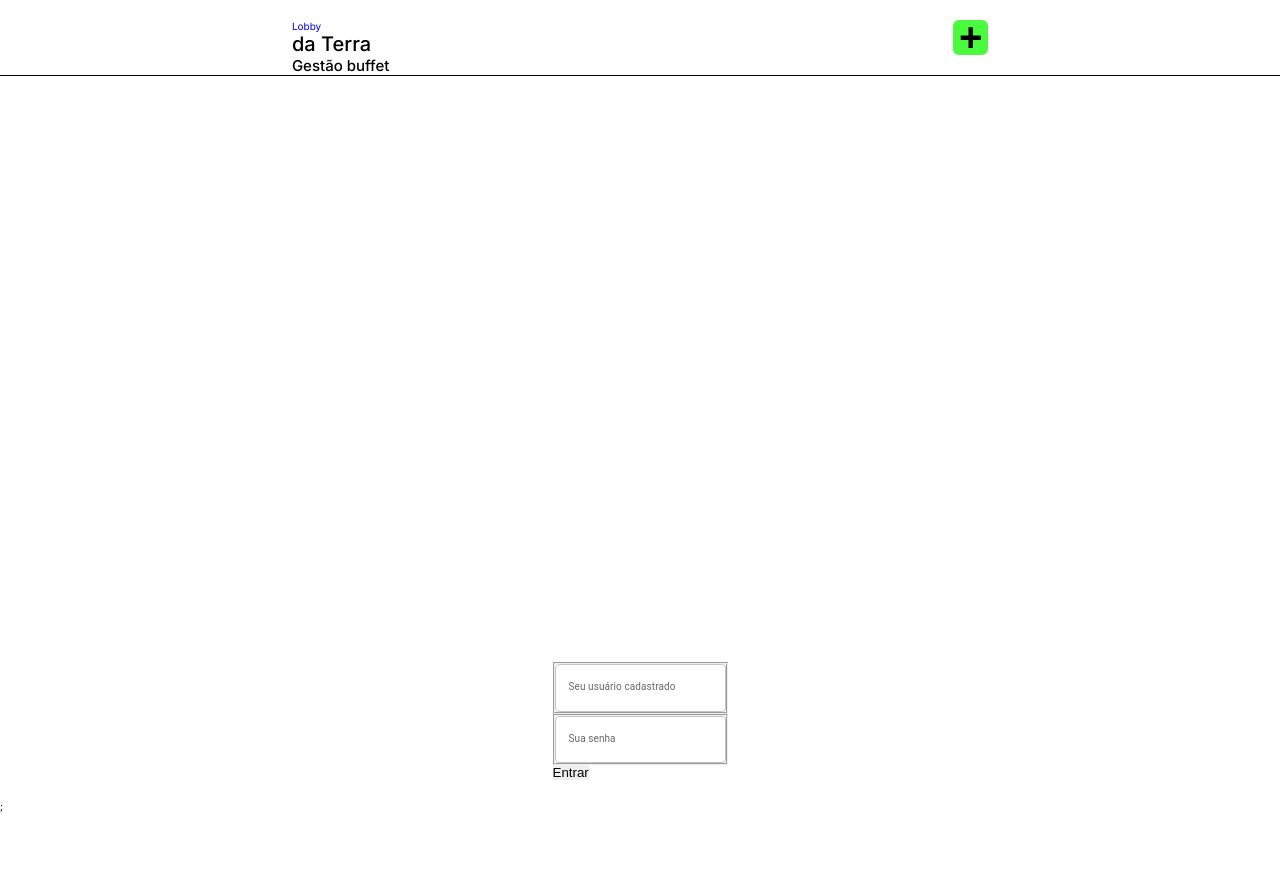
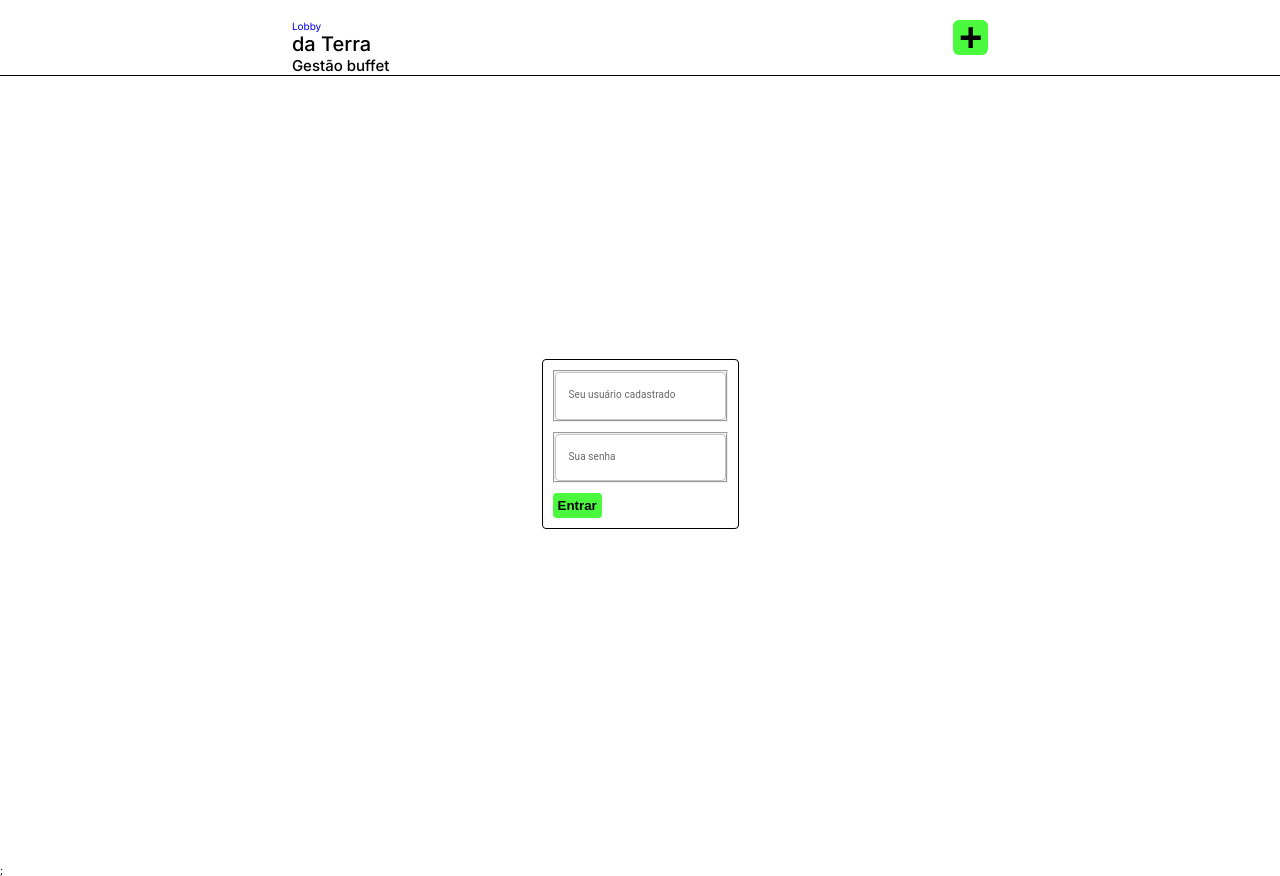
Before and after one commit to DreicLeal/buffetManagerFront, a Next.js app in the folder buffet_manager/: page / in a window 1280 px wide. Before the commit the page ends 812 px from the top, so only its background shows below. Built offline with nearby package versions, Linux system fonts and the light colour scheme.

Commit message:
style: login form

```diff
--- a/buffet_manager/src/components/login/loginForm.tsx
+++ b/buffet_manager/src/components/login/loginForm.tsx
@@ -3,6 +3,7 @@ import { IloginInput } from "@/interface";
 import { SubmitHandler, useForm } from "react-hook-form";
 import { Input } from "../Input";
 import { useUser } from "@/contexts/userContext";
+import styles from "./styles.module.scss";
 
 export const LoginForm = () => {
   const {
@@ -17,7 +18,8 @@ export const LoginForm = () => {
   };
 
   return (
-    <form onSubmit={handleSubmit(submit)}>
+    <form className={styles.loginForm} onSubmit={handleSubmit(submit)}>
+      <div className={styles.formContainer}>
         <Input
           label="Seu usuário cadastrado"
           type="text"
@@ -33,6 +35,7 @@ export const LoginForm = () => {
           error={errors.password}
         />
         <button type="submit">Entrar</button>
+      </div>
     </form>
   );
 };
--- /dev/null
+++ b/buffet_manager/src/components/login/styles.module.scss
@@ -0,0 +1,24 @@
+.loginForm {
+  height: 100vh;
+  display: flex;
+  flex-direction: column;
+  justify-content: center;
+  align-items: center;
+}
+
+.formContainer {
+  display: flex;
+  flex-direction: column;
+  justify-content: center;
+  gap: 10px;
+  border-radius: 4px;
+  border: 1px solid black;
+  padding: 10px;
+  button {
+    background-color: rgb(75, 250, 62);
+    width: fit-content;
+    padding: 5px;
+    border-radius: 4px;
+    font-weight: 600;
+  }
+}
```
Lines whose indentation alone changed are shown as unchanged.
